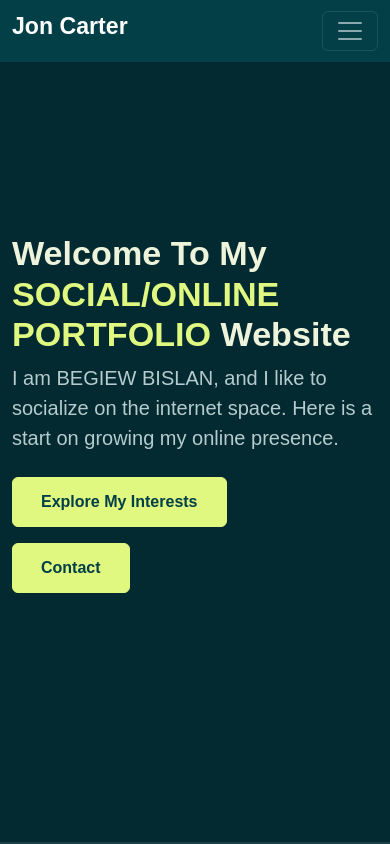
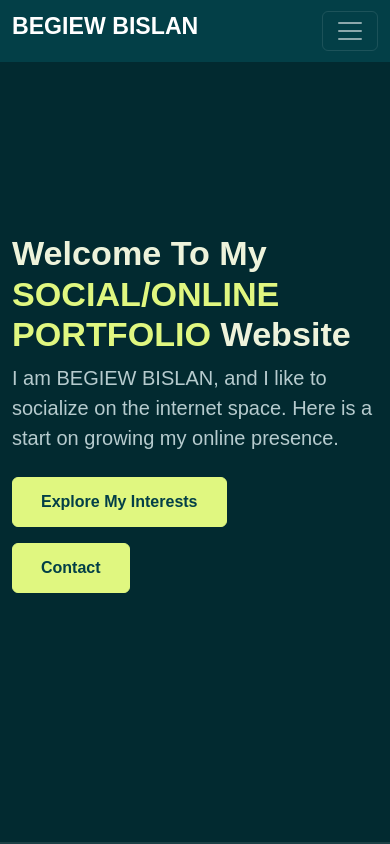
Before and after one commit to begiew-bislan/social-portfolio, a plain HTML site: page index.html in a window 390 px wide. Shown: the top 844 px of the page. Drawn offline with Linux system fonts and the light colour scheme; a web font is replaced by a local one.

Commit message:
Update index.html

```diff
--- a/index.html
+++ b/index.html
@@ -5,7 +5,7 @@
     <meta charset="UTF-8">
     <meta http-equiv="X-UA-Compatible" content="IE=edge">
     <meta name="viewport" content="width=device-width, initial-scale=1.0">
-    <title>Jon Carter UI/UX Designer</title>
+    <title>BEGIEW BISLAN - SOCIAL/ONLINE PORTFOLIO</title>
     <link rel="stylesheet" href="./assets/css/bootstrap.min.css">
     <link rel="stylesheet" href="./assets/css/aos.css">
     <link rel="stylesheet" href="./assets/css/line-awesome.min.css">
@@ -18,7 +18,7 @@
     <nav class="navbar navbar-expand-lg navbar-dark fixed-top">
         <div class="container flex-lg-column">
             <a class="navbar-brand mx-lg-auto mb-lg-4" href="#">
-                <span class="h3 fw-bold d-block d-lg-none">Jon Carter</span>
+                <span class="h3 fw-bold d-block d-lg-none">BEGIEW BISLAN</span>
                 <img src="./assets/images/person.jpg" class="d-none d-lg-block rounded-circle" alt="">
             </a>
             <button class="navbar-toggler" type="button" data-bs-toggle="collapse" data-bs-target="#navbarNav"
```
